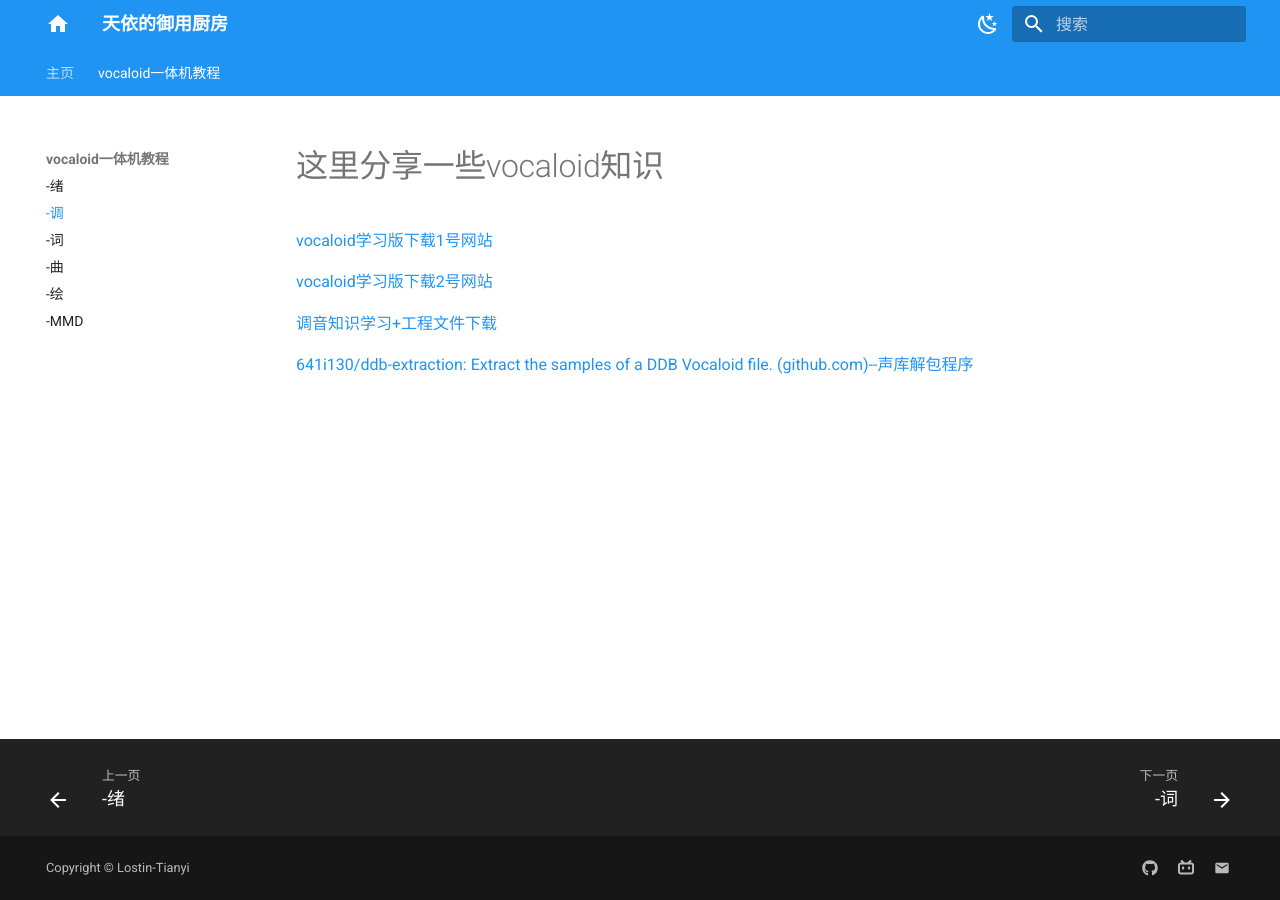
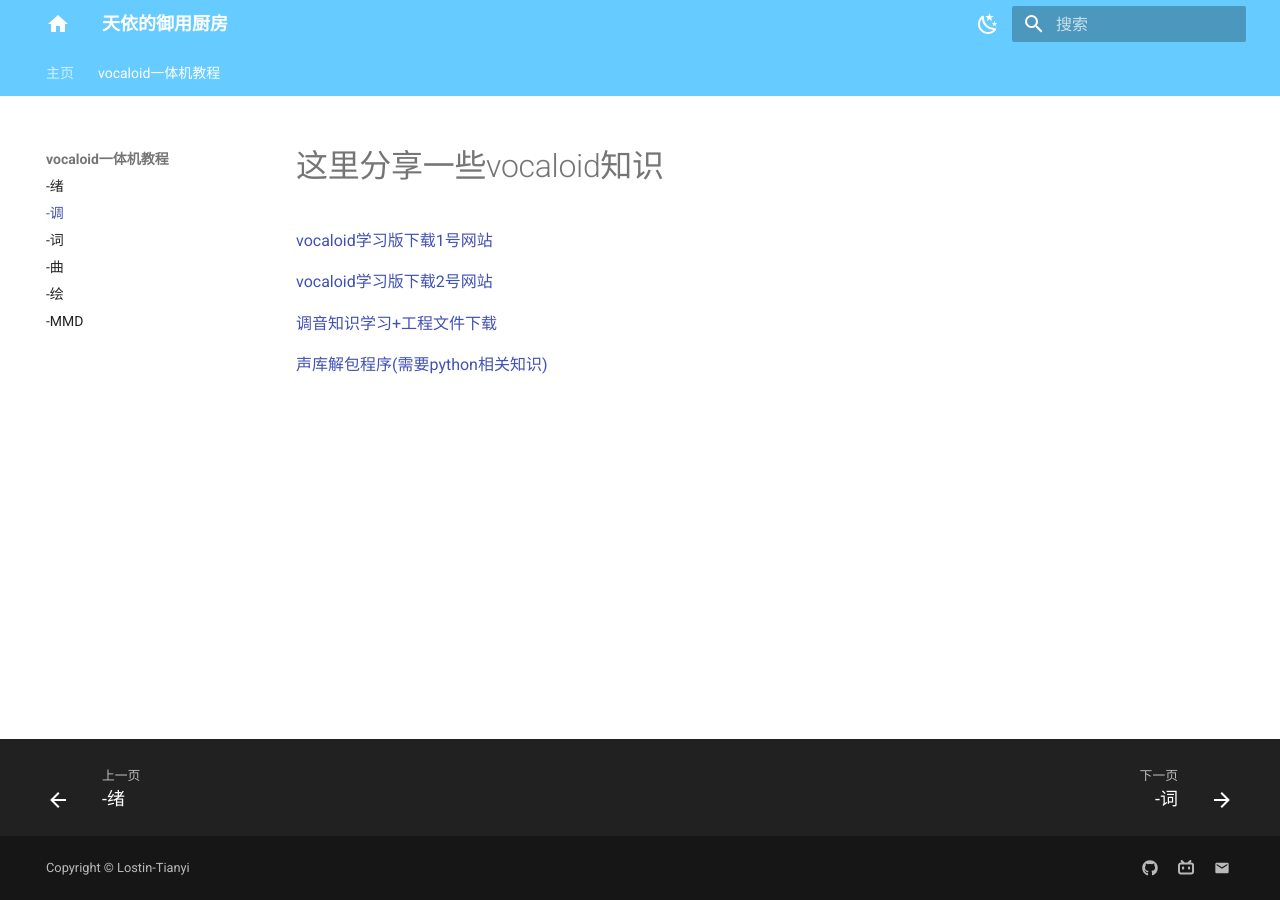
Before and after one commit to Lostin-Tianyi/Lostin-Tianyi.github.io, an MkDocs documentation site: the page built from docs/vocaloid_tutor/vocaloid.md, in a window 1280 px wide. Built offline with MkDocs 1.6.1 and Material for MkDocs 9.7.7, drawn with Linux system fonts in a browser that asks for light colours.

Commit message:
change background color(only PC view)

```diff
--- /dev/null
+++ b/docs/css/custom.css
@@ -0,0 +1,9 @@
+.md-header {
+  background-color: #66ccff; /* 十六进制代码 */
+}
+.md-tabs {
+  background-color: #66ccff; /* 十六进制代码 */
+}
+.md-nav__title {
+  background-color: #66ccff; /* 十六进制代码 */
+}
--- a/docs/vocaloid_tutor/vocaloid.md
+++ b/docs/vocaloid_tutor/vocaloid.md
@@ -6,4 +6,4 @@
 
 [调音知识学习+工程文件下载](https://www.vsqx.top/)
 
-[641i130/ddb-extraction: Extract the samples of a DDB Vocaloid file. (github.com)--声库解包程序](https://github.com/641i130/ddb-extraction)
+[声库解包程序(需要python相关知识)](https://github.com/641i130/ddb-extraction)
--- a/mkdocs.yml
+++ b/mkdocs.yml
@@ -8,8 +8,8 @@
     # 切换到亮色
     - media: "(prefers-color-scheme: light)" # 根据系统的颜色模式自动切换
       scheme: default
-      primary: blue
-      accent: blue
+      primary: '#66ccff' # 深蓝色
+      accent: red
       #accent: rgb(255, 0, 0)
       toggle:
         icon: material/weather-night
@@ -19,7 +19,7 @@
     - media: "(prefers-color-scheme: dark)"
       scheme: slate
       primary: blue
-      accent: blue
+      accent: orange
       toggle:
         icon: material/weather-sunny
         name: 切换到亮色模式
```
Also changed, not shown: 1 other file.
